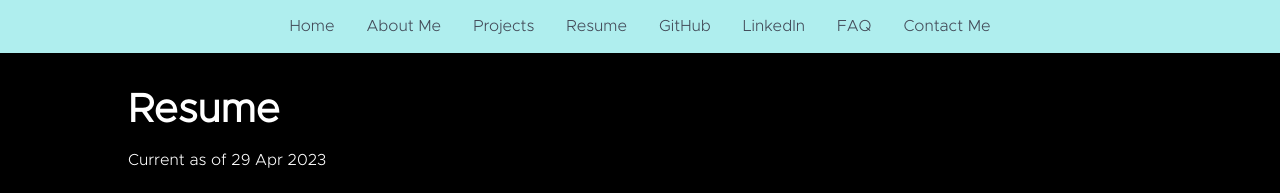
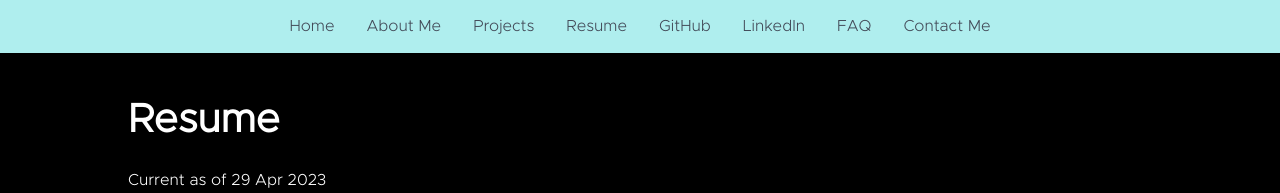
Before and after one commit to dark-obsidia/dark-obsidia.github.io, a React (Create React App) app: page /#/resume in a window 1280 px wide. Shown: the top 193 px of the page. Built offline with nearby package versions, Linux system fonts and the light colour scheme; grey boxes are pictures that could not be loaded.

Commit message:
minor fixes

```diff
--- a/src/FAQ.js
+++ b/src/FAQ.js
@@ -17,7 +17,6 @@ function FAQ() {
                     well.
                 </p>
                 <br />
-                <br />
             </div>
             <div className="question">
                 <h3>What experience do you have?</h3>
@@ -33,7 +32,7 @@ function FAQ() {
                     designed and presented a mobile app and won capstone competition judged
                     by business and tech employees at Cisco.
                 </p>
-                <br /><br />
+                <br />
             </div>
             <div className="question">
                 <h3>What are your interests?</h3>
@@ -50,7 +49,6 @@ function FAQ() {
                     with some of my friends, and it was a blast!
                 </p>
                 <br />
-                <br />
             </div>
         </div>
      );
--- a/src/styles/index.css
+++ b/src/styles/index.css
@@ -126,11 +126,13 @@ h1 {
 h3 {
   text-align: left;
   font-size: 30px;
+  line-height: 35px;
 }
 
 h2 {
   text-align: left;
   font-size: 40px;
+  line-height: 45px;
 }
 
 p {
```
